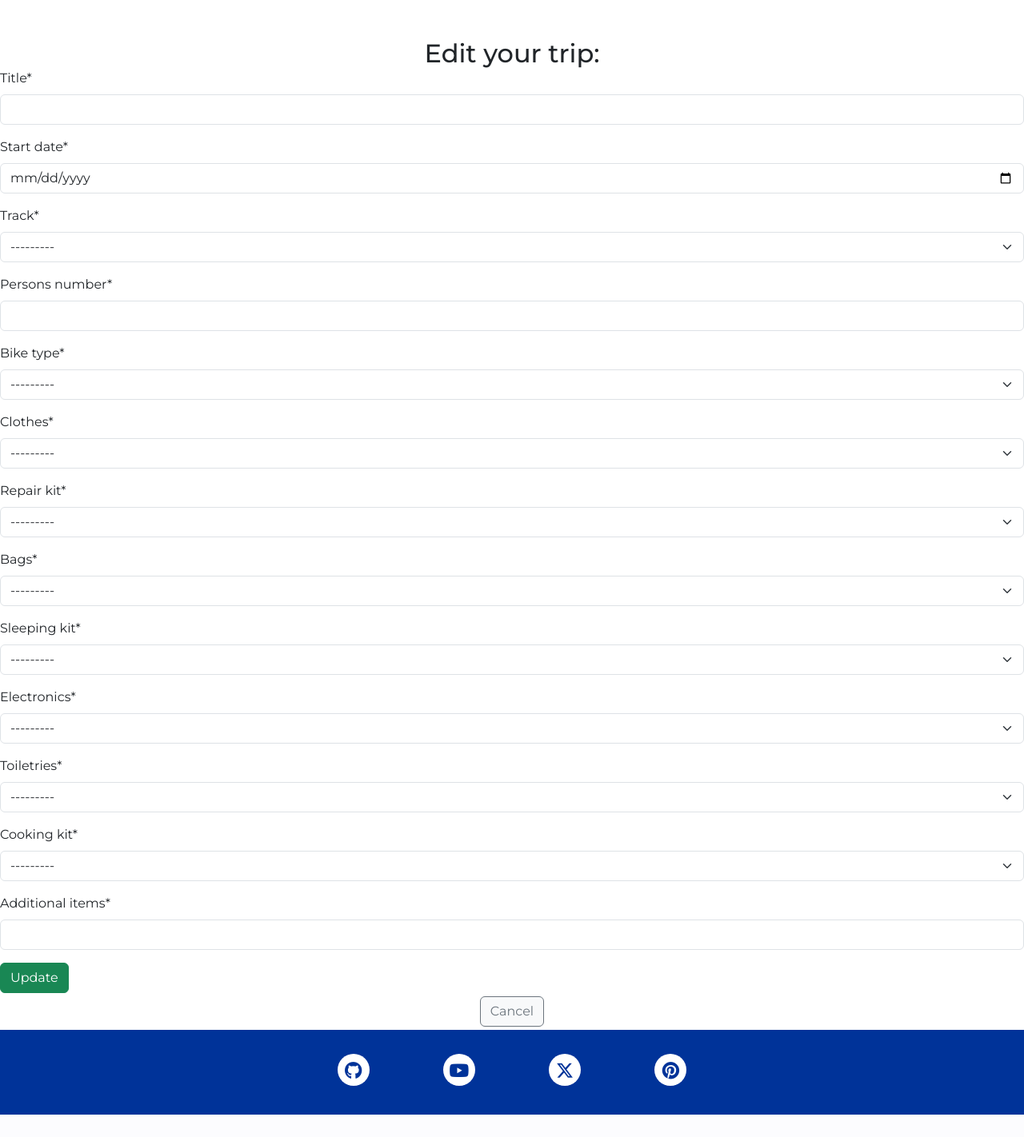
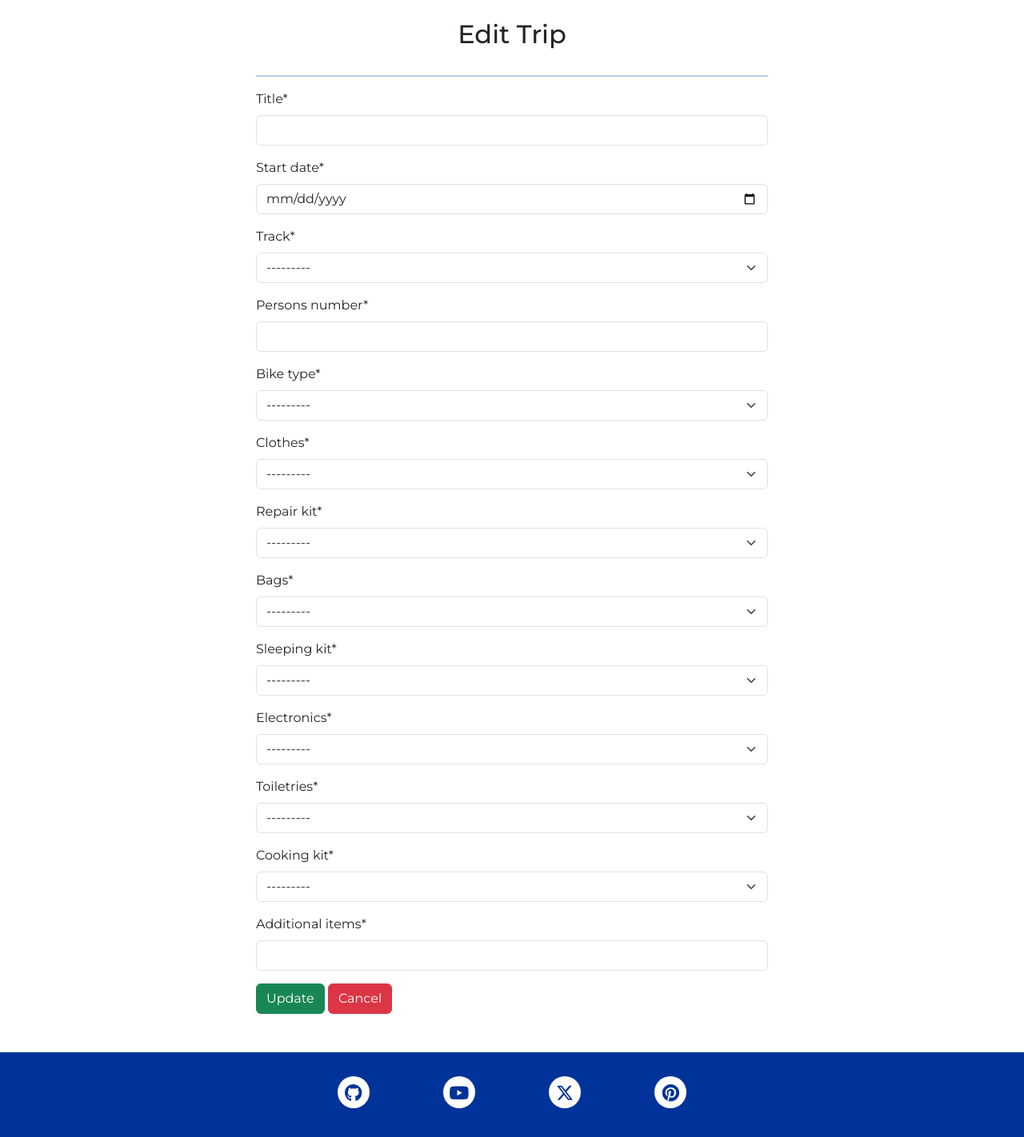
Before and after one commit to aedoardo1990/EU-BikePlanner, a Django app: template templates/edit-trip.html in a window 1280 px wide. Shown: the part 141-1563 px from the top of the page at 80% size. Before the commit the page ends 1535 px from the top, so only its background shows below. Run offline with Django 4.2, Linux system fonts and the light colour scheme; the template is opened without the code that fills it: values that come from a table or form of the project are taken from there, others are empty; some libraries are stand-ins or nearby versions.

Commit message:
style edit-trip.html

```diff
--- a/templates/edit-trip.html
+++ b/templates/edit-trip.html
@@ -6,17 +6,24 @@
 
 <!-- edit-trip.html content begins here -->
 <div class="container-fluid">
-    <h2 class="text-center mt-5">Edit your trip:</h2>
+    <div class="row">
+        <div class="col-12">
+            <h2 class="mt-4 mb-0 text-center">Edit Trip</h2>
+        </div>
+    </div>
+    <div class="row justify-content-center">
+        <div class="col-11 col-md-8 col-lg-6 mt-3">
+            <hr class="bike-break">
             <form method="POST">
                 {% csrf_token %}
                 {{ form | crispy }}
-        <div>
+                <div class="mb-5">
                     <button type="submit" class="btn btn-success"> Update
                     </button>
+                    <a class="btn btn-danger" href="{% url 'mytrips' %}" role="button">Cancel</a>
                 </div>
             </form>
-    <div class="d-flex justify-content-center m-1 text-center">
-        <a class="btn btn-light btn-outline-secondary" href="{% url 'mytrips' %}" role="button">Cancel</a>
+        </div>
     </div>
 </div>
 <!-- edit-trip.html  content ends here -->
```
Lines whose indentation alone changed are shown as unchanged.
